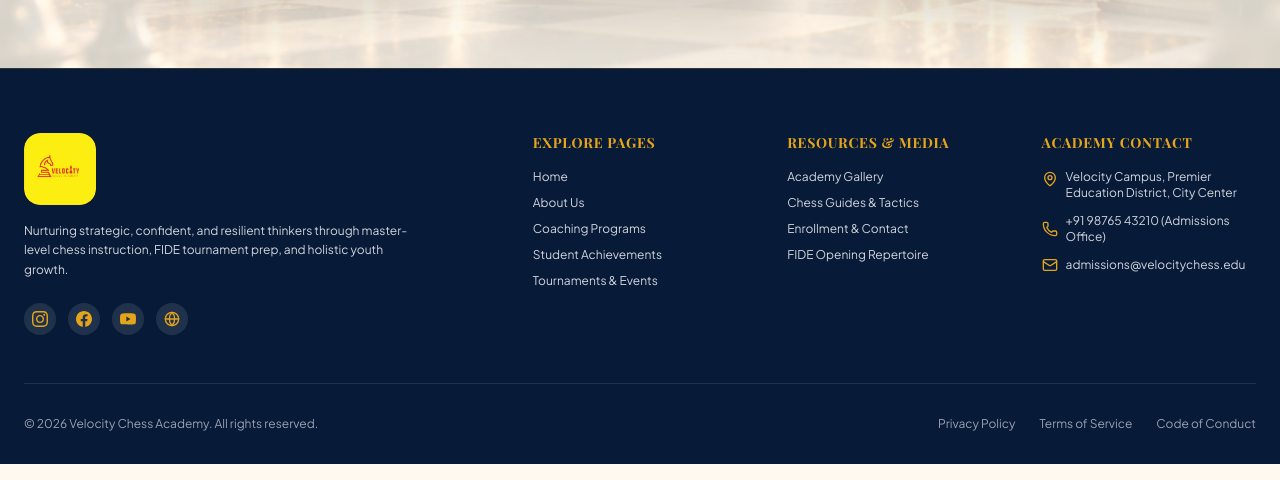
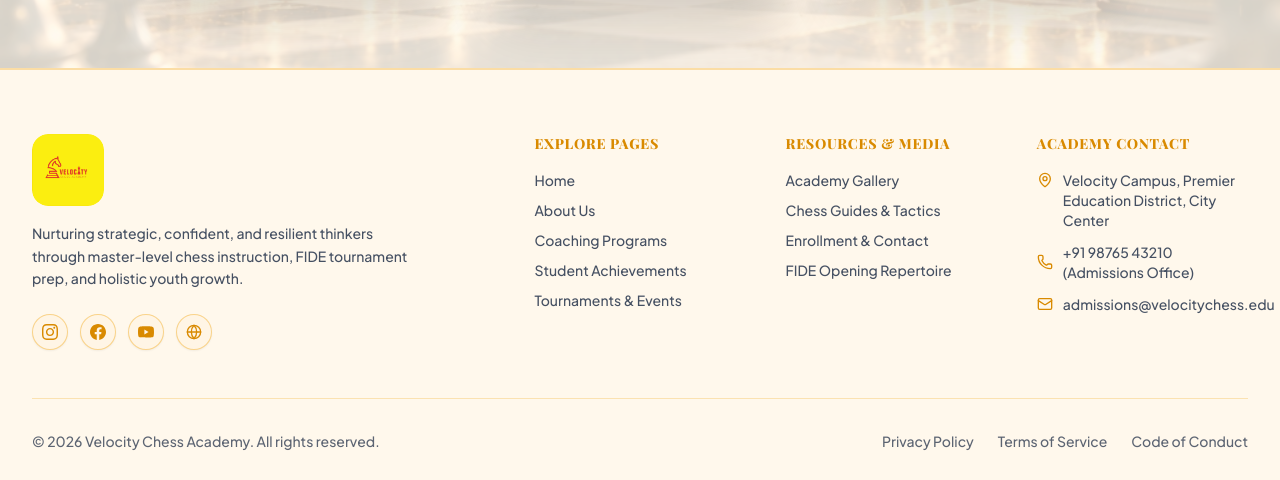
Before and after one commit to Klavanya0704/VelocityChess, a React (Vite) app: page / in a window 1280 px wide. Shown: the part 4670-5150 px from the top of the page. Built offline with nearby package versions, Linux system fonts and the light colour scheme; a web font is replaced by a local one.

Commit message:
Update global Footer component to warm cream light theme (#FFF8EC) with champagne gold accents and dark navy text across all pages

```diff
--- a/src/components/layout/Footer.tsx
+++ b/src/components/layout/Footer.tsx
@@ -1,42 +1,63 @@
 import React from 'react';
 import { Link } from 'react-router-dom';
-import { Mail, Phone, MapPin, Globe, Share2 } from 'lucide-react';
+import { Mail, Phone, MapPin, Globe } from 'lucide-react';
 import { Logo } from '../common/Logo';
 
 export const Footer: React.FC = () => {
   return (
-    <footer className="bg-[#071A38] text-[#FFF9EF] pt-16 pb-8 border-t border-[#E5A51B]/20">
-      <div className="max-w-7xl mx-auto px-4 sm:px-6">
-        <div className="grid grid-cols-1 md:grid-cols-2 lg:grid-cols-5 gap-10 pb-12 border-b border-white/10">
+    <footer className="relative bg-[#FFF8EC] text-[#25334A] pt-16 pb-8 border-t-2 border-[#F2A000]/30 select-none z-10">
+      <div className="max-w-7xl mx-auto px-4 sm:px-6 lg:px-8">
+
+        {/* Main Footer Links & Information Grid */}
+        <div className="grid grid-cols-1 md:grid-cols-2 lg:grid-cols-5 gap-10 pb-12 border-b border-[#F2A000]/25">
 
           {/* Col 1: Brand Logo & Mission */}
           <div className="lg:col-span-2 space-y-4">
-            <Link to="/" className="flex items-center group">
+            <Link to="/" className="inline-flex items-center group">
               <Logo size="lg" />
             </Link>
 
-            <p className="text-xs text-gray-300 leading-relaxed max-w-sm">
+            <p className="text-xs sm:text-sm text-[#25334A]/85 font-medium leading-relaxed max-w-sm">
               Nurturing strategic, confident, and resilient thinkers through master-level chess instruction, FIDE tournament prep, and holistic youth growth.
             </p>
 
-            {/* Social Links with SVGs */}
+            {/* Social Links on Warm Cream Circular Badges */}
             <div className="flex items-center space-x-3 pt-2">
-              <a href="#instagram" className="w-8 h-8 rounded-full bg-white/10 hover:bg-[#E5A51B] hover:text-[#071A38] text-[#E5A51B] flex items-center justify-center transition" aria-label="Instagram">
+              <a
+                href="#instagram"
+                className="w-9 h-9 rounded-full bg-[#FFF5E5] border border-[#F2A000]/40 text-[#D98A00] hover:bg-[#F2A000] hover:text-[#10264B] flex items-center justify-center transition-all duration-300 shadow-xs hover:scale-105"
+                aria-label="Instagram"
+              >
                 <svg className="w-4 h-4" fill="currentColor" viewBox="0 0 24 24">
                   <path d="M12 2.163c3.204 0 3.584.012 4.85.07 3.252.148 4.771 1.691 4.919 4.919.058 1.265.069 1.645.069 4.849 0 3.205-.012 3.584-.069 4.849-.149 3.225-1.664 4.771-4.919 4.919-1.266.058-1.644.07-4.85.07-3.204 0-3.584-.012-4.849-.07-3.26-.149-4.771-1.699-4.919-4.92-.058-1.265-.07-1.644-.07-4.849 0-3.204.013-3.583.07-4.849.149-3.227 1.664-4.771 4.919-4.919 1.266-.057 1.645-.069 4.849-.069zm0-2.163c-3.259 0-3.667.014-4.947.072-4.358.2-6.78 2.618-6.98 6.98-.059 1.281-.073 1.689-.073 4.948 0 3.259.014 3.668.072 4.948.2 4.358 2.618 6.78 6.98 6.98 1.281.058 1.689.072 4.948.072 3.259 0 3.668-.014 4.948-.072 4.354-.2 6.782-2.618 6.979-6.98.059-1.28.073-1.689.073-4.948 0-3.259-.014-3.667-.072-4.947-.196-4.354-2.617-6.78-6.979-6.98-1.281-.059-1.69-.073-4.949-.073zm0 5.838c-3.403 0-6.162 2.759-6.162 6.162s2.759 6.163 6.162 6.163 6.162-2.759 6.162-6.163c0-3.403-2.759-6.162-6.162-6.162zm0 10.162c-2.209 0-4-1.79-4-4 0-2.209 1.791-4 4-4s4 1.791 4 4c0 2.21-1.791 4-4 4zm6.406-11.845c-.796 0-1.441.645-1.441 1.44s.645 1.44 1.441 1.44c.795 0 1.439-.645 1.439-1.44s-.644-1.44-1.439-1.44z"/>
                 </svg>
               </a>
-              <a href="#facebook" className="w-8 h-8 rounded-full bg-white/10 hover:bg-[#E5A51B] hover:text-[#071A38] text-[#E5A51B] flex items-center justify-center transition" aria-label="Facebook">
+
+              <a
+                href="#facebook"
+                className="w-9 h-9 rounded-full bg-[#FFF5E5] border border-[#F2A000]/40 text-[#D98A00] hover:bg-[#F2A000] hover:text-[#10264B] flex items-center justify-center transition-all duration-300 shadow-xs hover:scale-105"
+                aria-label="Facebook"
+              >
                 <svg className="w-4 h-4" fill="currentColor" viewBox="0 0 24 24">
                   <path d="M24 12.073c0-6.627-5.373-12-12-12s-12 5.373-12 12c0 5.99 4.388 10.954 10.125 11.854v-8.385H7.078v-3.47h3.047V9.43c0-3.007 1.792-4.669 4.533-4.669 1.312 0 2.686.235 2.686.235v2.953H15.83c-1.491 0-1.956.925-1.956 1.874v2.25h3.328l-.532 3.47h-2.796v8.385C19.612 23.027 24 18.062 24 12.073z"/>
                 </svg>
               </a>
-              <a href="#youtube" className="w-8 h-8 rounded-full bg-white/10 hover:bg-[#E5A51B] hover:text-[#071A38] text-[#E5A51B] flex items-center justify-center transition" aria-label="YouTube">
+
+              <a
+                href="#youtube"
+                className="w-9 h-9 rounded-full bg-[#FFF5E5] border border-[#F2A000]/40 text-[#D98A00] hover:bg-[#F2A000] hover:text-[#10264B] flex items-center justify-center transition-all duration-300 shadow-xs hover:scale-105"
+                aria-label="YouTube"
+              >
                 <svg className="w-4 h-4" fill="currentColor" viewBox="0 0 24 24">
                   <path d="M23.498 6.186a3.016 3.016 0 0 0-2.122-2.136C19.505 3.545 12 3.545 12 3.545s-7.505 0-9.377.505A3.017 3.017 0 0 0 .502 6.186C0 8.07 0 12 0 12s0 3.93.502 5.814a3.016 3.016 0 0 0 2.122 2.136c1.871.505 9.376.505 9.376.505s7.505 0 9.377-.505a3.015 3.015 0 0 0 2.122-2.136C24 15.93 24 12 24 12s0-3.93-.502-5.814zM9.545 15.568V8.432L15.818 12l-6.273 3.568z"/>
                 </svg>
               </a>
-              <a href="#website" className="w-8 h-8 rounded-full bg-white/10 hover:bg-[#E5A51B] hover:text-[#071A38] text-[#E5A51B] flex items-center justify-center transition" aria-label="Website">
+
+              <a
+                href="#website"
+                className="w-9 h-9 rounded-full bg-[#FFF5E5] border border-[#F2A000]/40 text-[#D98A00] hover:bg-[#F2A000] hover:text-[#10264B] flex items-center justify-center transition-all duration-300 shadow-xs hover:scale-105"
+                aria-label="Website"
+              >
                 <Globe className="w-4 h-4" />
               </a>
             </div>
@@ -44,47 +65,47 @@ export const Footer: React.FC = () => {
 
           {/* Col 2: Navigation Links */}
           <div>
-            <h4 className="font-serif font-bold text-sm uppercase tracking-wider text-[#E5A51B] mb-4">
+            <h4 className="font-serif font-extrabold text-sm uppercase tracking-wider text-[#D98A00] mb-4">
               Explore Pages
             </h4>
-            <ul className="space-y-2.5 text-xs text-gray-300">
-              <li><Link to="/" className="hover:text-[#E5A51B] transition">Home</Link></li>
-              <li><Link to="/about" className="hover:text-[#E5A51B] transition">About Us</Link></li>
-              <li><Link to="/programs" className="hover:text-[#E5A51B] transition">Coaching Programs</Link></li>
-              <li><Link to="/achievements" className="hover:text-[#E5A51B] transition">Student Achievements</Link></li>
-              <li><Link to="/events" className="hover:text-[#E5A51B] transition">Tournaments & Events</Link></li>
+            <ul className="space-y-2.5 text-xs sm:text-sm font-medium text-[#25334A]/85">
+              <li><Link to="/" className="hover:text-[#D98A00] transition-colors duration-200">Home</Link></li>
+              <li><Link to="/about" className="hover:text-[#D98A00] transition-colors duration-200">About Us</Link></li>
+              <li><Link to="/programs" className="hover:text-[#D98A00] transition-colors duration-200">Coaching Programs</Link></li>
+              <li><Link to="/achievements" className="hover:text-[#D98A00] transition-colors duration-200">Student Achievements</Link></li>
+              <li><Link to="/events" className="hover:text-[#D98A00] transition-colors duration-200">Tournaments & Events</Link></li>
             </ul>
           </div>
 
           {/* Col 3: Resources & Media */}
           <div>
-            <h4 className="font-serif font-bold text-sm uppercase tracking-wider text-[#E5A51B] mb-4">
+            <h4 className="font-serif font-extrabold text-sm uppercase tracking-wider text-[#D98A00] mb-4">
               Resources & Media
             </h4>
-            <ul className="space-y-2.5 text-xs text-gray-300">
-              <li><Link to="/gallery" className="hover:text-[#E5A51B] transition">Academy Gallery</Link></li>
-              <li><Link to="/resources" className="hover:text-[#E5A51B] transition">Chess Guides & Tactics</Link></li>
-              <li><Link to="/contact" className="hover:text-[#E5A51B] transition">Enrollment & Contact</Link></li>
-              <li><Link to="/resources" className="hover:text-[#E5A51B] transition">FIDE Opening Repertoire</Link></li>
+            <ul className="space-y-2.5 text-xs sm:text-sm font-medium text-[#25334A]/85">
+              <li><Link to="/gallery" className="hover:text-[#D98A00] transition-colors duration-200">Academy Gallery</Link></li>
+              <li><Link to="/resources" className="hover:text-[#D98A00] transition-colors duration-200">Chess Guides & Tactics</Link></li>
+              <li><Link to="/contact" className="hover:text-[#D98A00] transition-colors duration-200">Enrollment & Contact</Link></li>
+              <li><Link to="/resources" className="hover:text-[#D98A00] transition-colors duration-200">FIDE Opening Repertoire</Link></li>
             </ul>
           </div>
 
-          {/* Col 4: Contact Information Placeholders */}
+          {/* Col 4: Contact Information */}
           <div>
-            <h4 className="font-serif font-bold text-sm uppercase tracking-wider text-[#E5A51B] mb-4">
+            <h4 className="font-serif font-extrabold text-sm uppercase tracking-wider text-[#D98A00] mb-4">
               Academy Contact
             </h4>
-            <ul className="space-y-3 text-xs text-gray-300">
-              <li className="flex items-start space-x-2">
-                <MapPin className="w-4 h-4 text-[#E5A51B] shrink-0 mt-0.5" />
+            <ul className="space-y-3 text-xs sm:text-sm font-medium text-[#25334A]/85">
+              <li className="flex items-start space-x-2.5">
+                <MapPin className="w-4 h-4 text-[#D98A00] shrink-0 mt-0.5" />
                 <span>Velocity Campus, Premier Education District, City Center</span>
               </li>
-              <li className="flex items-center space-x-2">
-                <Phone className="w-4 h-4 text-[#E5A51B] shrink-0" />
+              <li className="flex items-center space-x-2.5">
+                <Phone className="w-4 h-4 text-[#D98A00] shrink-0" />
                 <span>+91 98765 43210 (Admissions Office)</span>
               </li>
-              <li className="flex items-center space-x-2">
-                <Mail className="w-4 h-4 text-[#E5A51B] shrink-0" />
+              <li className="flex items-center space-x-2.5">
+                <Mail className="w-4 h-4 text-[#D98A00] shrink-0" />
                 <span>admissions@velocitychess.edu</span>
               </li>
             </ul>
@@ -92,16 +113,19 @@ export const Footer: React.FC = () => {
 
         </div>
 
-        {/* Bottom Copyright */}
-        <div className="pt-8 flex flex-col sm:flex-row items-center justify-between text-xs text-gray-400 space-y-3 sm:space-y-0">
+        {/* Bottom Copyright & Terms Row */}
+        <div className="pt-8 flex flex-col sm:flex-row items-center justify-between text-xs sm:text-sm font-medium text-[#25334A]/75 space-y-3 sm:space-y-0">
           <p>© {new Date().getFullYear()} Velocity Chess Academy. All rights reserved.</p>
-          <div className="flex space-x-6">
-            <a href="#privacy" className="hover:text-[#E5A51B] transition">Privacy Policy</a>
-            <a href="#terms" className="hover:text-[#E5A51B] transition">Terms of Service</a>
-            <a href="#code" className="hover:text-[#E5A51B] transition">Code of Conduct</a>
+          <div className="flex items-center space-x-6">
+            <a href="#privacy" className="hover:text-[#D98A00] transition-colors duration-200">Privacy Policy</a>
+            <a href="#terms" className="hover:text-[#D98A00] transition-colors duration-200">Terms of Service</a>
+            <a href="#code" className="hover:text-[#D98A00] transition-colors duration-200">Code of Conduct</a>
           </div>
         </div>
+
       </div>
     </footer>
   );
 };
+
+export default Footer;
```
